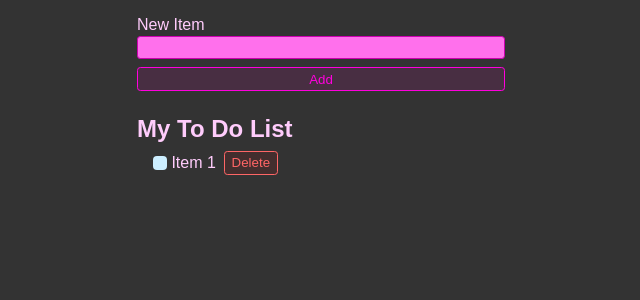
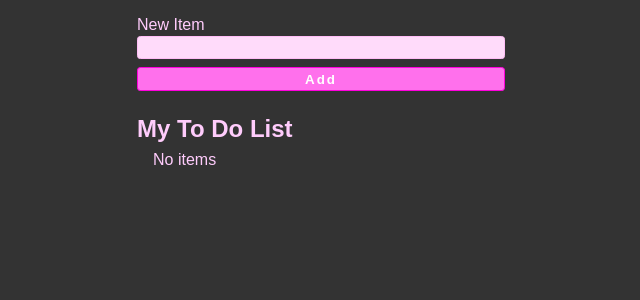
Before and after one commit to renee-kh4n/REACT-todo-app, a React (Vite) app: page / in a window 1280 px wide. Shown: the top 300 px of the page, without its empty margins (319-959 px from the left). Built offline with nearby package versions, Linux system fonts and the light colour scheme.

Commit message:
completed in one file

```diff
--- a/src/App.jsx
+++ b/src/App.jsx
@@ -1,27 +1,84 @@
+import { useState } from "react"
 import "./styles.css"
 
 export default function App(){
   // return "Hello World"
 
+  //default value //immutable, can't redeclare
+  const [newItem, setNewItem] = useState("")
+  //setNewItem("blahblah") will cause an infinite loop// reloads the whole app everytime it encounters this update
+
+  const [todos, setTodos] = useState([]);
+  //rerender the app every time we have a new input/TODOs; place them inside of useState()
+
   // cannot return more than one element
   //solution: wrap content in a fragment <></>
 
-  return <><form className="new-item-form">
+  function handleSubmit(e){
+    e.preventDefault(); //prevents refreshing the page
+
+    setTodos(currentTodoList =>  {
+      return [...currentTodoList,
+        {id: crypto.randomUUID(),
+          title: newItem,
+          completed: false}]
+    })
+
+    setNewItem("")
+  }
+
+  function toggleTodo(id, completed){
+    setTodos(currentTodoList =>{
+      return currentTodoList.map(todo => {
+        if(todo.id === id){
+          return {...todo, completed}
+        }
+
+      return todo
+
+      })
+    })
+  }
+
+  function deleteTodo(id){
+    setTodos(currentTodoList =>{
+      return currentTodoList.filter(todo => todo.id !== id)}
+      )
+  }
+
+  return <><form onSubmit={handleSubmit} className="new-item-form">
   <div className="form-row">
     <label htmlFor="item">New Item</label>
-    <input type="text" id="item"/>
+    {/* onChange allows you to type on the input field */}
+    <input
+    value={newItem}
+    onChange={e => setNewItem(e.target.value) } type="text"
+    id="item"/>
   </div>
   <button className="btn">Add</button>
 </form>
 <h1 className="header">My To Do List</h1>
 <ul className="list">
-  <li>
-    <label>
-      <input type="checkbox"/>
-      Item 1
-    </label>
-    <button className="btn btn-danger">Delete</button>
-  </li>
+  {/* everything inside {} is ran as a JS code */
+  /* key is used to help react identify which item is being modified */}
+  {todos.length == 0 && "No items"}
+  {todos.map(todo =>{
+    return (<li key={todo.id}>
+
+      <label>
+        <input
+        type="checkbox"
+        checked={todo.completed}
+        onChange={e => toggleTodo(todo.id, e.target.checked)}
+        />
+        {todo.title}
+      </label>
+      {/* pass a funtion via "() =>" not the result via functionName*/}
+      <button onClick={() => deleteTodo(todo.id)} className="btn btn-danger">Delete</button>
+    </li>)
+
+  })}
+
 </ul>
 </>
 
--- a/src/styles.css
+++ b/src/styles.css
@@ -24,9 +24,11 @@ body {
 }
 
 .btn {
-  background: hsla(314, 100%, 50%, 0.1);
+  background: hsl(308, 100%, 72%);
   border: 1px solid hsl(308, 100%, 50%);
-  color: hsl(308, 100%, 50%);
+  color: hsl(0, 0%, 100%);
+  font-weight: bolder;
+  letter-spacing: 2px;
   padding: 0.25em 0.5em;
   border-radius: 0.25em;
   cursor: pointer;
@@ -35,7 +37,8 @@ body {
 
 .btn:hover,
 .btn:focus-visible {
-  background: white;
+  background: hsl(308, 100%, 84%);
+  color: hsl(309, 100%, 31%);
 }
 
 .btn.btn-danger {
@@ -51,8 +54,8 @@ body {
 
 .new-item-form input {
   outline: none;
-  border: 1px solid hsl(308, 100%, 40%);
-  background: hsl(308, 100%, 72%);
+  border: 1px solid hsl(308, 100%, 87%);
+  background: hsl(309, 100%, 93%);
   border-radius: 0.25em;
   padding: 0.25em 0.5em;
   color: black;
```
